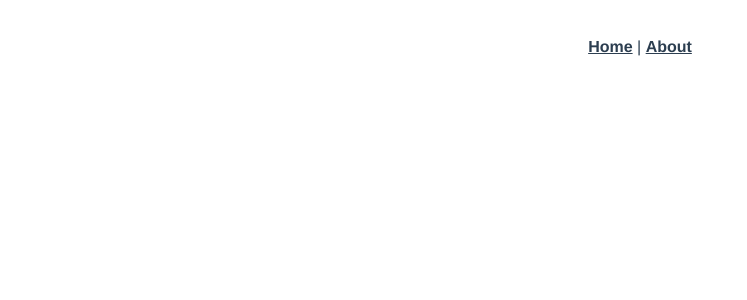
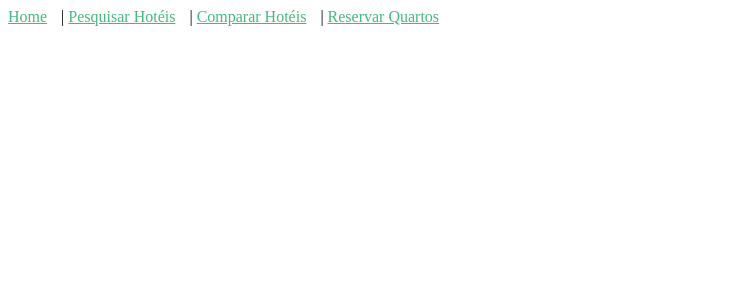
Before and after one commit to iuritb/hotel-reservation, a Vue app: page /about in a window 1280 px wide. Before the commit this address had no page. Shown: the top 300 px of the page, without its empty margins (0-747 px from the left). Built offline with nearby package versions, Linux system fonts and the light colour scheme.

Commit message:
update app.vue

```diff
--- a/src/App.vue
+++ b/src/App.vue
@@ -1,30 +1,22 @@
+<!-- src/App.vue -->
 <template>
-  <nav>
-    <router-link to="/">Home</router-link> |
-    <router-link to="/about">About</router-link>
-  </nav>
-  <router-view />
+  <div id="app">
+    <nav>
+      <router-link to="/">Home</router-link> |
+      <router-link to="/search">Pesquisar Hotéis</router-link> |
+      <router-link to="/comparison">Comparar Hotéis</router-link> |
+      <router-link to="/reservation">Reservar Quartos</router-link>
+    </nav>
+    <router-view />
+  </div>
 </template>
 
-<style lang="scss">
-#app {
-  font-family: Avenir, Helvetica, Arial, sans-serif;
-  -webkit-font-smoothing: antialiased;
-  -moz-osx-font-smoothing: grayscale;
-  text-align: center;
-  color: #2c3e50;
+<style>
+nav {
+  margin-bottom: 20px;
 }
-
-nav {
-  padding: 30px;
-
-  a {
-    font-weight: bold;
-    color: #2c3e50;
-
-    &.router-link-exact-active {
-      color: #42b983;
-    }
-  }
+nav a {
+  margin-right: 10px;
+  color: #42b983;
 }
 </style>
```
